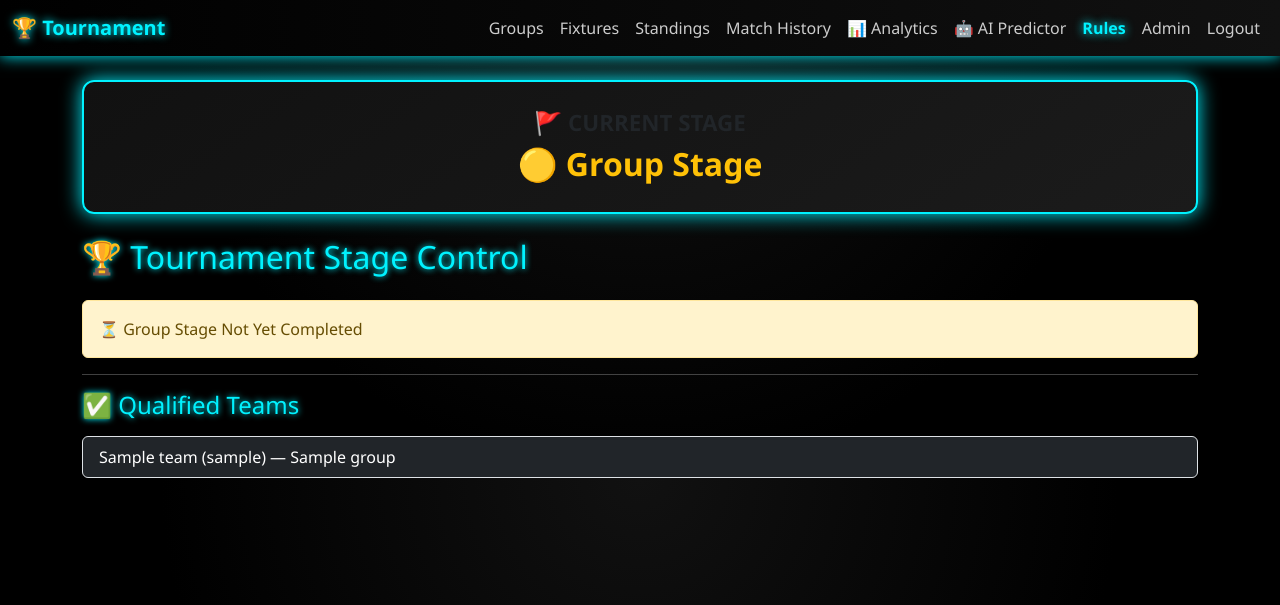
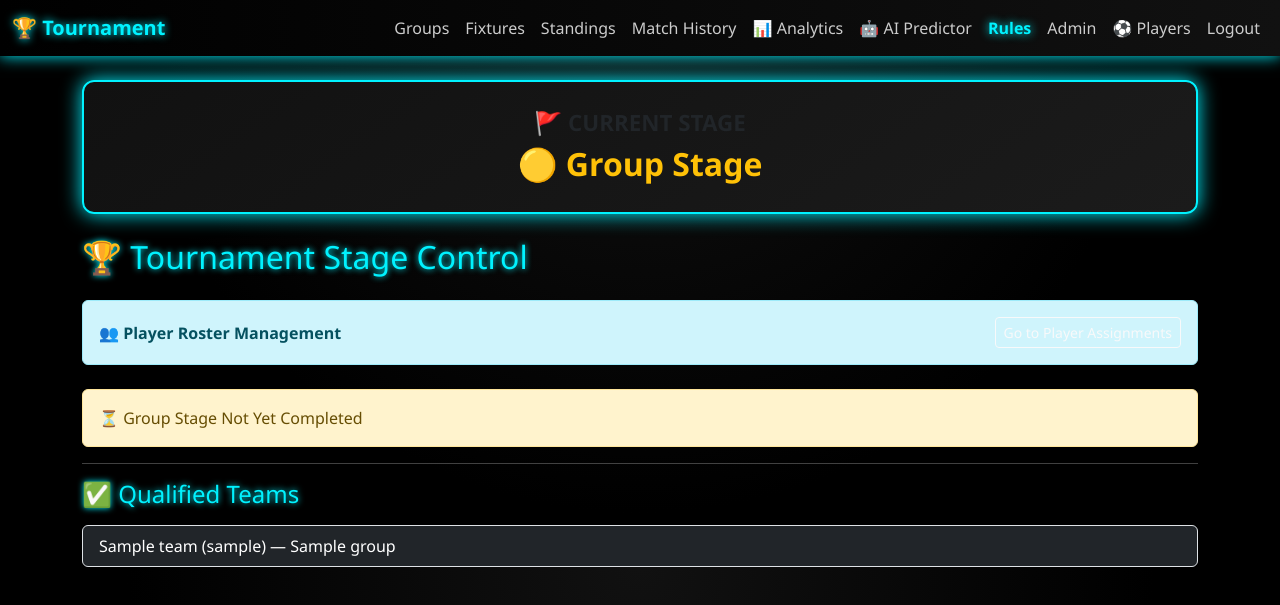
Before and after one commit to Hamza-dev001/football-tournament, a Flask app: page /admin/overview in a window 1280 px wide. Shown: the top 605 px of the page. Run offline with Flask 3, Linux system fonts and the light colour scheme; a user stored in the database is signed in; tables that the repository leaves empty hold one stand-in row (values such as "Sample post").

Commit message:
add player assignments nav link and overview button

```diff
--- a/app/templates/base.html
+++ b/app/templates/base.html
@@ -108,11 +108,13 @@
                         📊 Analytics
                     </a>
                 </li>
+
+                <!-- ✅ AI PREDICTOR LINK -->
                 <li class="nav-item">
-    <a class="nav-link" href="{{ url_for('main.predict') }}">
-        🤖 AI Predictor
-    </a>
-</li>
+                    <a class="nav-link" href="{{ url_for('main.predict') }}">
+                        🤖 AI Predictor
+                    </a>
+                </li>
 
                 <!-- ✅ KNOCKOUT LINKS -->
                 {% if r16_exists %}
@@ -148,6 +150,12 @@
                     <li class="nav-item">
                         <a class="nav-link text-warning" href="{{ url_for('admin.dashboard') }}">Admin</a>
                     </li>
+
+                    <!-- ✅ NEW: PLAYER ASSIGNMENTS LINK -->
+                    <li class="nav-item">
+                        <a class="nav-link" href="{{ url_for('admin.season_entries') }}">⚽ Players</a>
+                    </li>
+
                     <li class="nav-item">
                         <a class="nav-link text-danger" href="{{ url_for('admin.logout') }}">Logout</a>
                     </li>
--- a/app/templates/overview.html
+++ b/app/templates/overview.html
@@ -2,6 +2,14 @@
 {% block content %}
 
 <h2 class="mb-4">🏆 Tournament Stage Control</h2>
+
+<!-- ✅ NEW: QUICK ACCESS TO PLAYER ASSIGNMENTS -->
+<div class="alert alert-info d-flex justify-content-between align-items-center mb-4" role="alert">
+    <strong>👥 Player Roster Management</strong>
+    <a href="{{ url_for('admin.season_entries') }}" class="btn btn-outline-light btn-sm">
+        Go to Player Assignments
+    </a>
+</div>
 
 <!-- ✅ GROUP STAGE STATUS -->
 {% if context.group_complete %}
@@ -17,7 +25,7 @@
 <!-- ✅ GENERATE R16 -->
 {% if context.group_complete and not context.r16_exists %}
     <div class="mb-3">
-        <a href="/admin/generate-r16" class="btn btn-primary">
+        <a href="/admin/generate-r16" class="btn btn-primary w-100">
             🔵 Generate Round of 16
         </a>
     </div>
@@ -26,7 +34,7 @@
 <!-- ✅ GENERATE QUARTER -->
 {% if r16_exists and not quarter_exists %}
     <div class="mb-3">
-        <a href="/admin/generate-quarter" class="btn btn-secondary">
+        <a href="/admin/generate-quarter" class="btn btn-secondary w-100">
             🟣 Generate Quarterfinal
         </a>
     </div>
@@ -35,7 +43,7 @@
 <!-- ✅ GENERATE SEMI -->
 {% if quarter_exists and not semi_exists %}
     <div class="mb-3">
-        <a href="/admin/generate-semi" class="btn btn-warning">
+        <a href="/admin/generate-semi" class="btn btn-warning w-100 text-dark">
             🟠 Generate Semifinal
         </a>
     </div>
@@ -44,7 +52,7 @@
 <!-- ✅ GENERATE FINAL -->
 {% if semi_exists and not final_exists %}
     <div class="mb-3">
-        <a href="/admin/generate-final" class="btn btn-danger">
+        <a href="/admin/generate-final" class="btn btn-danger w-100">
             🔴 Generate Final
         </a>
     </div>
@@ -53,7 +61,7 @@
 <!-- ✅ GENERATE THIRD PLACE -->
 {% if semi_exists and not third_exists %}
     <div class="mb-3">
-        <a href="/admin/generate-third" class="btn btn-info">
+        <a href="/admin/generate-third" class="btn btn-info w-100 text-white">
             🥉 Generate Third Place
         </a>
     </div>
```
